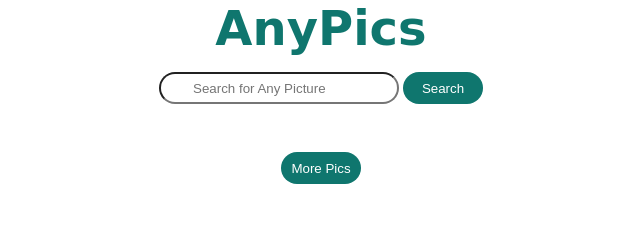
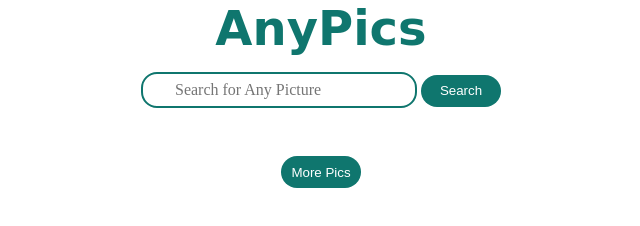
Before and after one commit to shoebHamim/anypics, a plain HTML site: page index.html in a window 1280 px wide. Shown: the whole page, without its empty margins (319-959 px from the left). Drawn offline with Linux system fonts and the light colour scheme; no server answers.

Commit message:
search box border color changed

```diff
--- a/style.css
+++ b/style.css
@@ -19,11 +19,12 @@ header{
   margin-bottom: 2rem;
 }
 #query{
+  all: unset;
+  border: 2px solid #0f766e;
   width: 15rem ;
   padding-left: 2rem;
   border-radius: 1rem;
   height: 2rem;
-
 }
 
 #search,.more{
```
